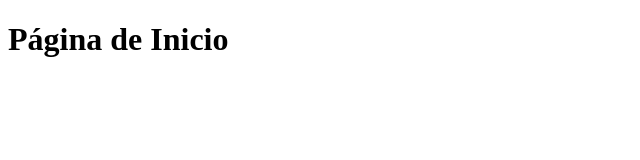
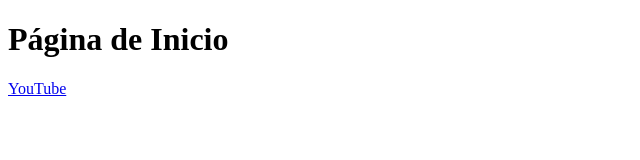
Before and after one commit to cursosite/site1, a plain HTML site: page index.html in a window 1280 px wide. Shown: the full height of the page, 0-640 px from the left. Drawn offline with Linux system fonts and the light colour scheme.

Commit message:
Update index.html

```diff
--- a/index.html
+++ b/index.html
@@ -7,5 +7,6 @@
 </head>
 <body>
     <h1>Página de Inicio</h1>
+    <a href="www.youtube.com">YouTube</a>
 </body>
 </html>
```
